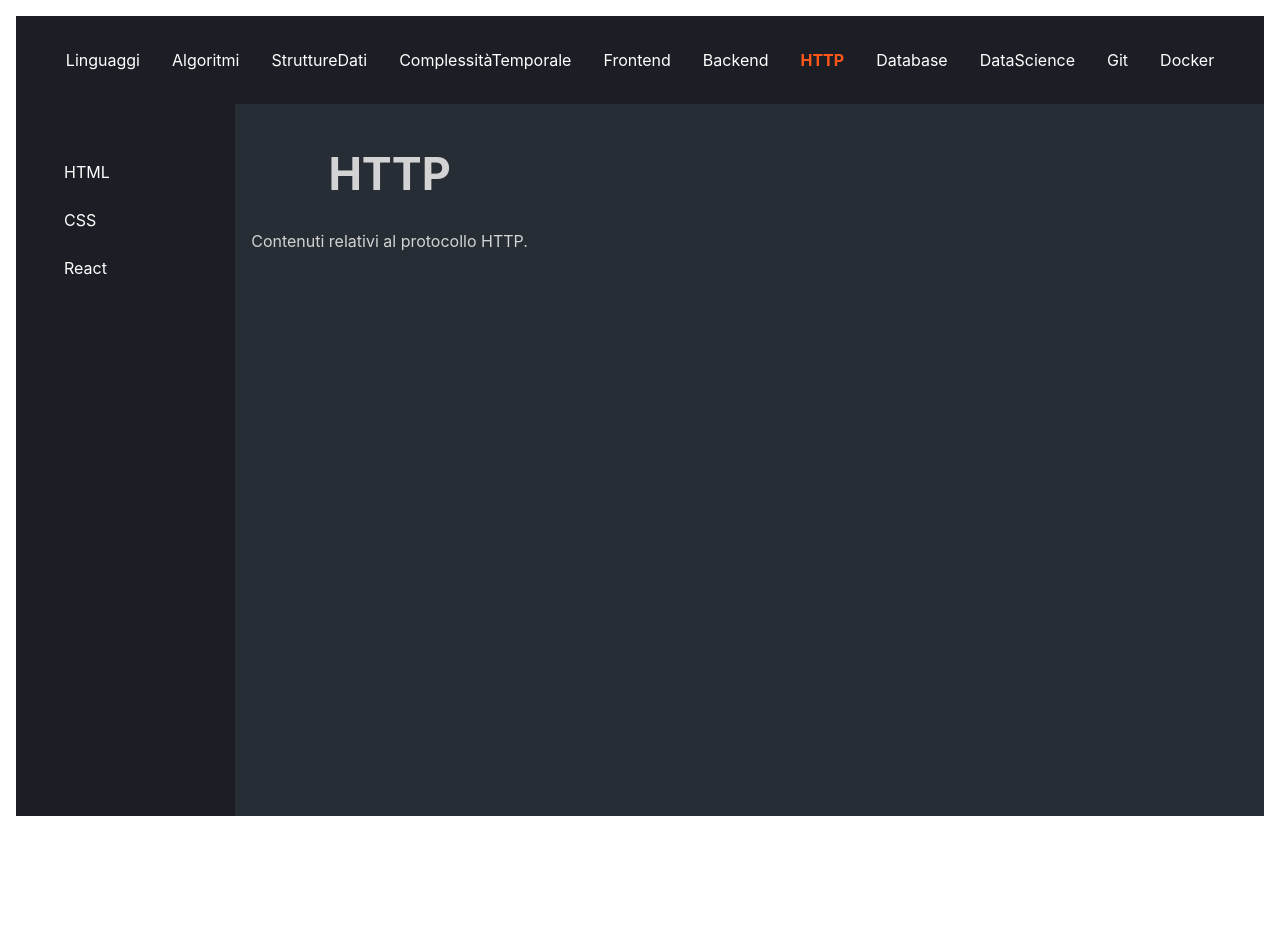
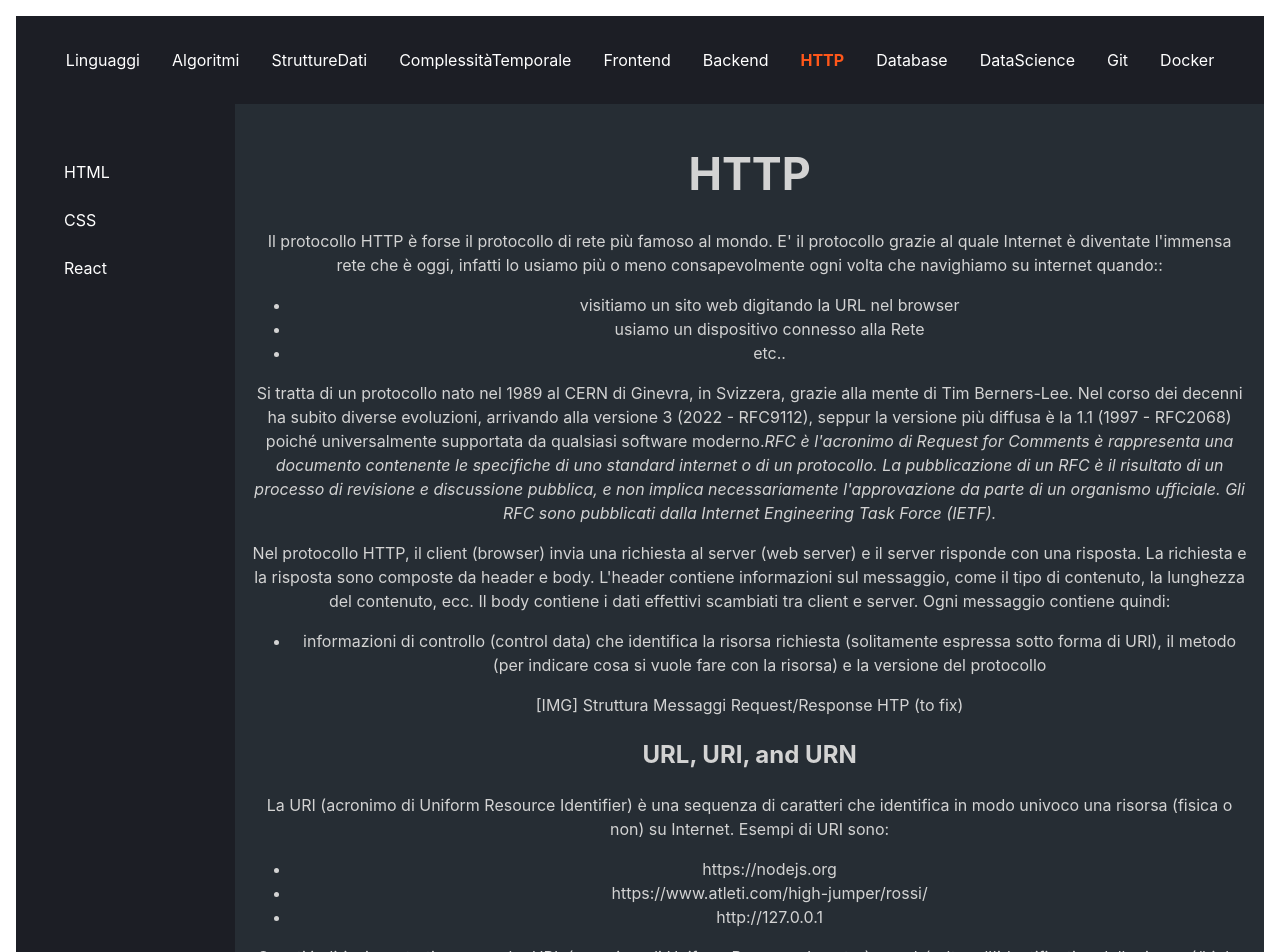
Before and after one commit to aleattene/aleattene-knowledges, a React (Vite) app: page /it/http in a window 1280 px wide. Shown: the top 952 px of the page. Before the commit the page ends 832 px from the top, so only its background shows below. Built offline with nearby package versions, Linux system fonts and the light colour scheme.

Commit message:
feat(http): add protocol description

```diff
--- a/src/pages/it/HTTP/Http.tsx
+++ b/src/pages/it/HTTP/Http.tsx
@@ -5,7 +5,65 @@ const Http: React.FC = () => {
     return (
         <div>
             <h1>HTTP</h1>
-            <p>Contenuti relativi al protocollo HTTP.</p>
+            <p>Il protocollo HTTP è forse il protocollo di rete più famoso al mondo.
+                E' il protocollo grazie al quale Internet è diventate l'immensa rete che è oggi, infatti lo usiamo
+                più o meno consapevolmente ogni volta che navighiamo su internet quando::
+                <ul>
+                    <li>visitiamo un sito web digitando la URL nel browser</li>
+                    <li>usiamo un dispositivo connesso alla Rete</li>
+                    <li>etc..</li>
+                </ul>
+            </p>
+            <p>Si tratta di un protocollo nato nel 1989 al CERN di Ginevra, in Svizzera, grazie alla mente di Tim
+                Berners-Lee. Nel corso dei decenni ha subito diverse evoluzioni, arrivando alla versione 3
+                (2022 - RFC9112), seppur la versione più diffusa è la 1.1 (1997 - RFC2068) poiché universalmente
+                supportata da qualsiasi software moderno.
+                <i>RFC è l'acronimo di Request for Comments è rappresenta una documento contenente le specifiche di
+                uno standard internet o di un protocollo. La pubblicazione di un RFC è il risultato di un processo
+                di revisione e discussione pubblica, e non implica necessariamente l'approvazione da parte di un
+                organismo ufficiale. Gli RFC sono pubblicati dalla Internet Engineering Task Force (IETF).
+                </i>
+            </p>
+            <p>Nel protocollo HTTP, il client (browser) invia una richiesta al server (web server) e il server
+                risponde con una risposta. La richiesta e la risposta sono composte da header e body. L'header
+                contiene informazioni sul messaggio, come il tipo di contenuto, la lunghezza del contenuto, ecc.
+                Il body contiene i dati effettivi scambiati tra client e server.
+                Ogni messaggio contiene quindi:
+                <ul>
+                    <li>informazioni di controllo (control data) che identifica la risorsa richiesta (solitamente
+                        espressa sotto forma di URI), il metodo (per indicare cosa si vuole fare con la risorsa) e
+                        la versione del protocollo
+                    </li>
+                </ul>
+            </p>
+            <p>[IMG] Struttura Messaggi Request/Response HTP (to fix)</p>
+            <h2>URL, URI, and URN</h2>
+            La URI (acronimo di Uniform Resource Identifier) è una sequenza di caratteri che identifica in modo univoco
+            una risorsa (fisica o non) su Internet. Esempi di URI sono:
+            <ul>
+                <li>https://nodejs.org</li>
+                <li>https://www.atleti.com/high-jumper/rossi/</li>
+                <li>http://127.0.0.1</li>
+            </ul>
+            Questi indirizzi mostrati sono anche URL (acronimo di Uniform Resource Locator), perché oltre
+            all'identificativo della risorsa(/high-jumper/rossi/) anche le informazioni su dove questa si trova
+            (www.atleti.com) e come ottenerla (usando il protocollo https:// ).
+            Attenzione a pensare che il primo ed il terzo esempio non siano degli URL, perché in realtà lo sono,
+            in quanto la risorsa è /.
+            Da questo possiamo quindi dedurre che gli URL (Uniform Resource Locator) sono un sottoinsieme delle URI
+            (Uniform Resource Identifier).
+            Ma non solo l'unico sottoinsieme, esistono infatti anche gli URN (Uniform Resource Name) i quali
+            identificano in modo univoco una risorsa, senza però includere le informazioni su come raggiungerla.
+            Ad esempio <code>urn:isbn:0451450523</code> identifica un libro tramite il suo codice ISBN, ma non
+            dice nulla su dove trovare il libro, mentre <code>urn:ietf:rfc:2648</code> identifica il RFC che definisce
+            i concetti di URI, URL e URN.
+            <i>Come nota a margine è bene comunque osservare che nella pratica quotidiana siamo soliti definire:
+                <ul>
+                    <li>URL o indirizzo per riferirci ad esempio a https://www.atleti.com/risorsa</li>
+                    <li>risorsa o path per riferirci alla parte /risorsa indicata nella URL</li>
+                </ul>
+
+            </i>
         </div>
     );
 };
```
